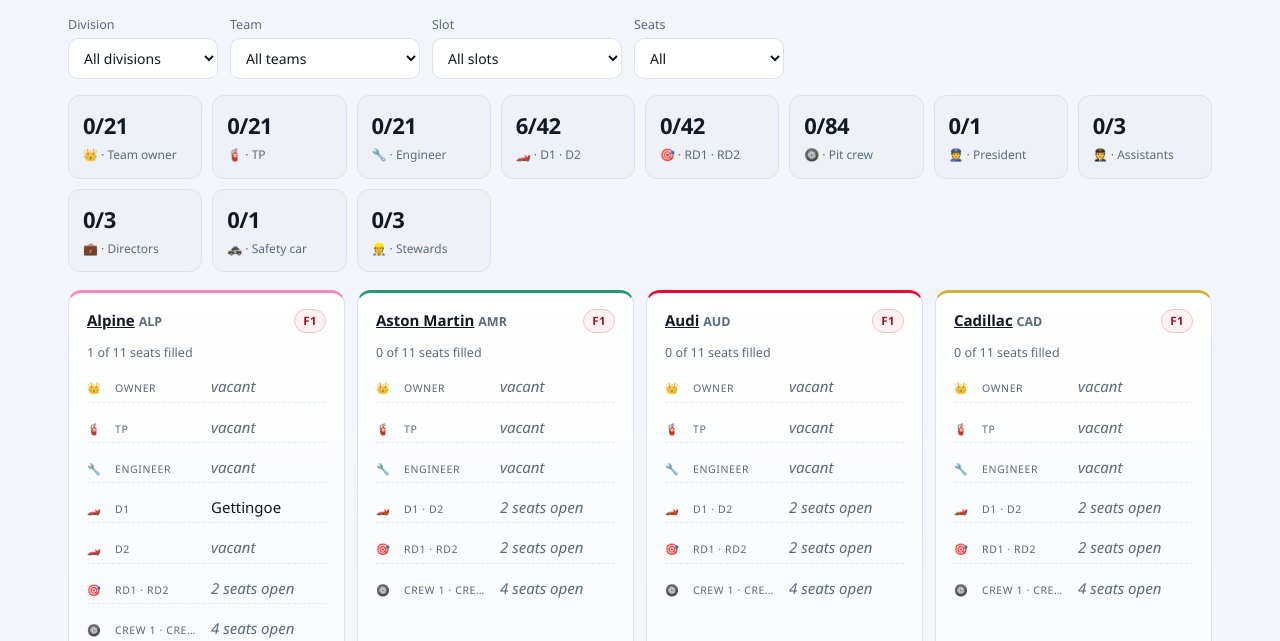
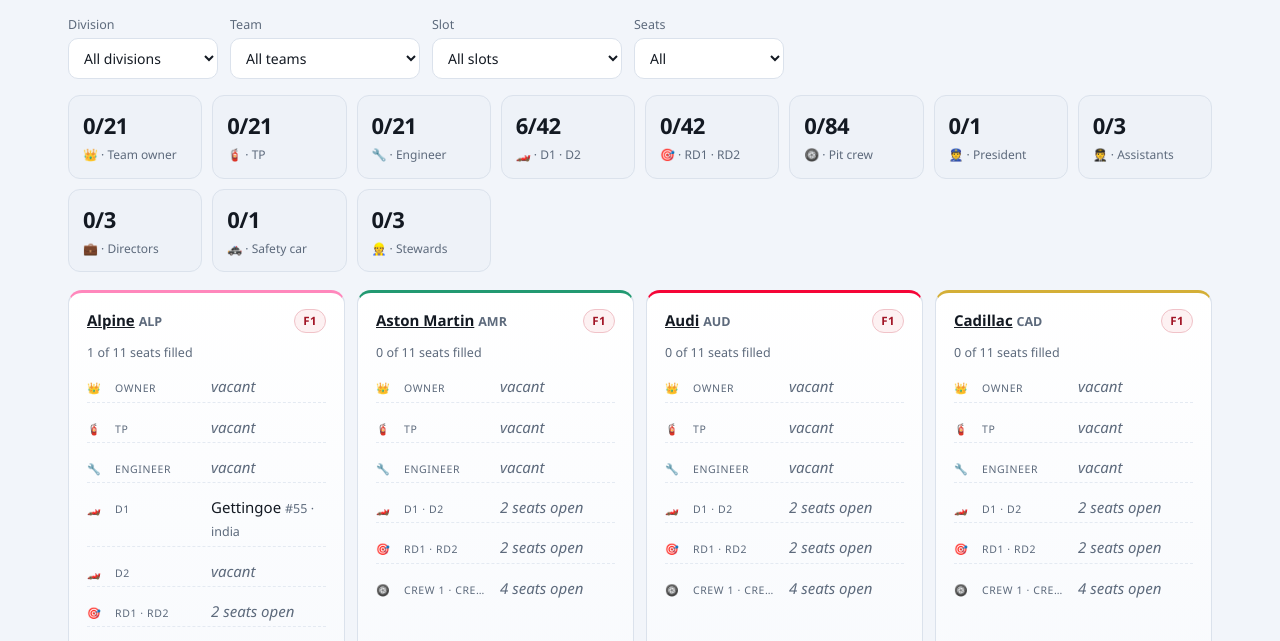
Before and after one commit to OriYelliOcti/Vanta-Racing-Series, a plain HTML site: page grid.html in a window 1280 px wide. Shown: the part 145-786 px from the top of the page. Drawn offline with Linux system fonts and the light colour scheme.

Commit message:
Show race numbers and nationalities on the grid.
The bot already collects them in #nationality-number and puts them in nicknames; the site
now reads the same data instead of hiding it.

Generated with Codebuff
Co-Authored-By: Codebuff <noreply@codebuff.com>

```diff
--- a/assets/grid.js
+++ b/assets/grid.js
@@ -4,6 +4,9 @@
   try {
     const cfg = await VRS.json("data/config.json");
     const lineups = await VRS.json("data/lineups.json");
+    // Race numbers and nationalities come from the bot's profiles.json, the same data
+    // it puts into Discord nicknames. Missing entries simply show nothing.
+    const profiles = (await VRS.json("data/profiles.json").catch(() => ({}))).users || {};
     const pal = await VRS.palette();
     VRS.shell(cfg, "grid.html");
 
@@ -50,6 +53,15 @@
     const teamSelect = document.getElementById("fTeam");
     const slotSelect = document.getElementById("fSlot");
     const stateSelect = document.getElementById("fState");
+
+    const profileOf = (member) => profiles[String(member && member.id)] || {};
+    const profileLine = (member) => {
+      const row = profileOf(member);
+      const bits = [];
+      if (row.number) bits.push(`#${VRS.esc(row.number)}`);
+      if (row.nationality) bits.push(VRS.esc(row.nationality));
+      return bits.length ? ` <span class="small muted">${bits.join(" · ")}</span>` : "";
+    };
 
     const filledOf = (team, slotKey) => {
       const slot = (team.slots || {})[slotKey] || {};
@@ -114,7 +126,7 @@
             rows.push(`<div class="slot">
               <div class="code">${VRS.esc(slot.code)}</div>
               <div class="seat">${VRS.esc(seatLabel(index))}</div>
-              <div class="who">${VRS.esc(member.name)}</div>
+              <div class="who">${VRS.esc(member.name)}${profileLine(member)}</div>
             </div>`);
           });
         }
--- /dev/null
+++ b/data/profiles.json
@@ -0,0 +1,50 @@
+{
+  "_note": "Race number and nationality per Discord id, copied from the bot's profiles.json by the daily sync. Only what the bot already shows in nicknames.",
+  "updated": "2026-11-25",
+  "users": {
+    "1049326340337315904": {
+      "number": "15",
+      "nationality": "Sweden"
+    },
+    "1307001657564987412": {
+      "number": "23",
+      "nationality": "Italy"
+    },
+    "1033809952814420059": {
+      "number": "44",
+      "nationality": "BAHRAIN"
+    },
+    "1373282526579392573": {
+      "number": "39",
+      "nationality": "Czechia"
+    },
+    "1363153265612554543": {
+      "number": "0",
+      "nationality": "Greece"
+    },
+    "1567886399011688541": {
+      "number": "55",
+      "nationality": "india"
+    },
+    "1250855857802051641": {
+      "number": "16",
+      "nationality": "South Africa"
+    },
+    "1523813171490455592": {
+      "number": "29",
+      "nationality": "Brazil"
+    },
+    "1541526912294457472": {
+      "number": "12",
+      "nationality": "German"
+    },
+    "1545095176450482283": {
+      "number": "99",
+      "nationality": "Italy"
+    },
+    "691655899772616705": {
+      "number": "38",
+      "nationality": "Canada"
+    }
+  }
+}
--- a/grid.html
+++ b/grid.html
@@ -5,11 +5,11 @@
   <meta name="viewport" content="width=device-width, initial-scale=1">
   <title>The grid</title>
   <link rel="icon" type="image/png" href="assets/favicon.png">
-  <link rel="stylesheet" href="assets/style.css?v=20261126e">
+  <link rel="stylesheet" href="assets/style.css?v=20261126f">
 </head>
 <body>
   <main class="wrap"><div id="app"><p class="muted">Loading…</p></div></main>
-  <script src="assets/app.js?v=20261126e"></script>
-  <script src="assets/grid.js?v=20261126e"></script>
+  <script src="assets/app.js?v=20261126f"></script>
+  <script src="assets/grid.js?v=20261126f"></script>
 </body>
 </html>
```
Also changed, not shown: fantasy.html (+3 -3 lines), index.html (+2 -2 lines), news.html (+3 -3 lines), races.html (+3 -3 lines), rules.html (+3 -3 lines), schedule.html (+3 -3 lines), seats.html (+3 -3 lines), stewards.html (+3 -3 lines), team.html (+3 -3 lines).
